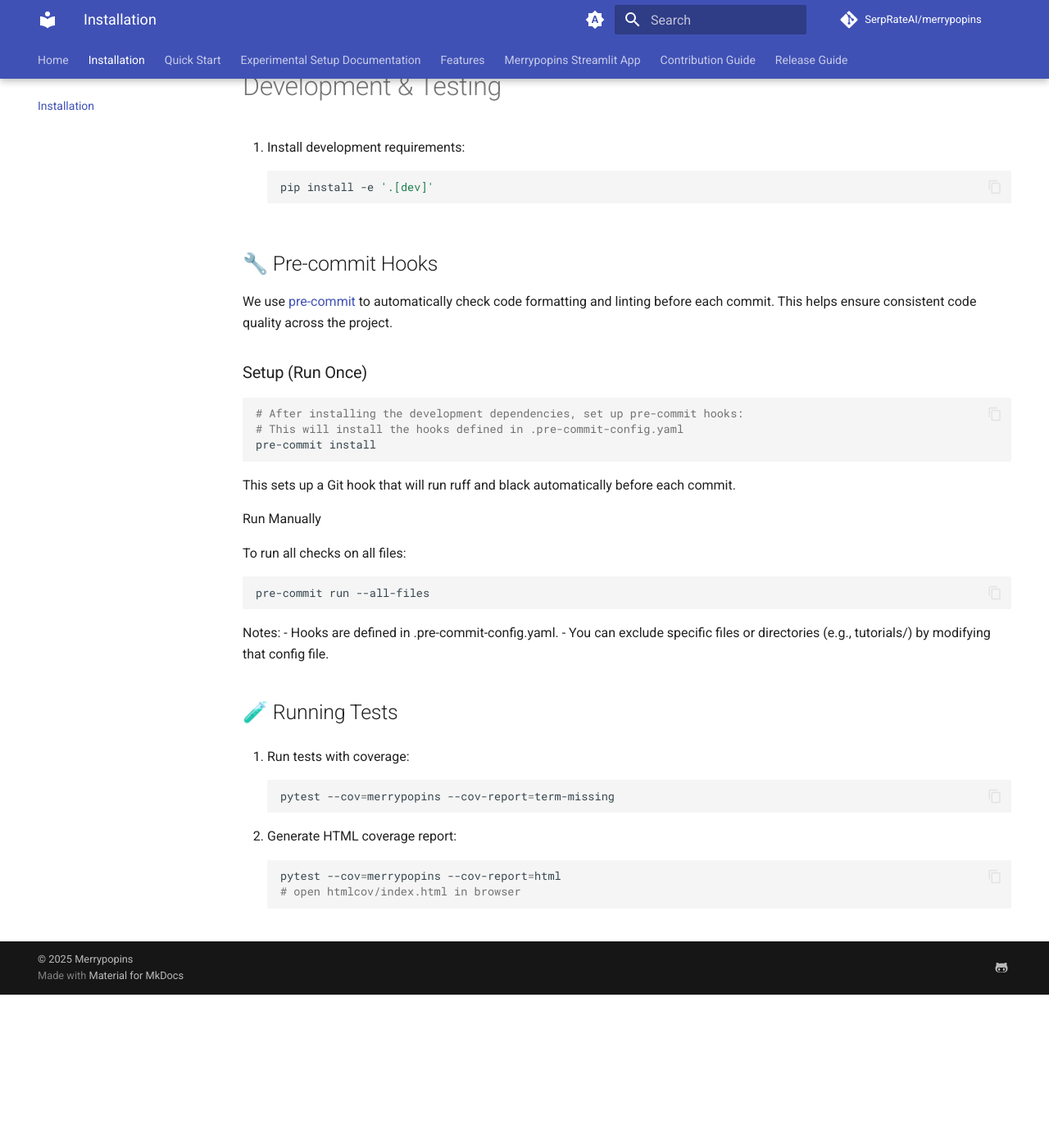
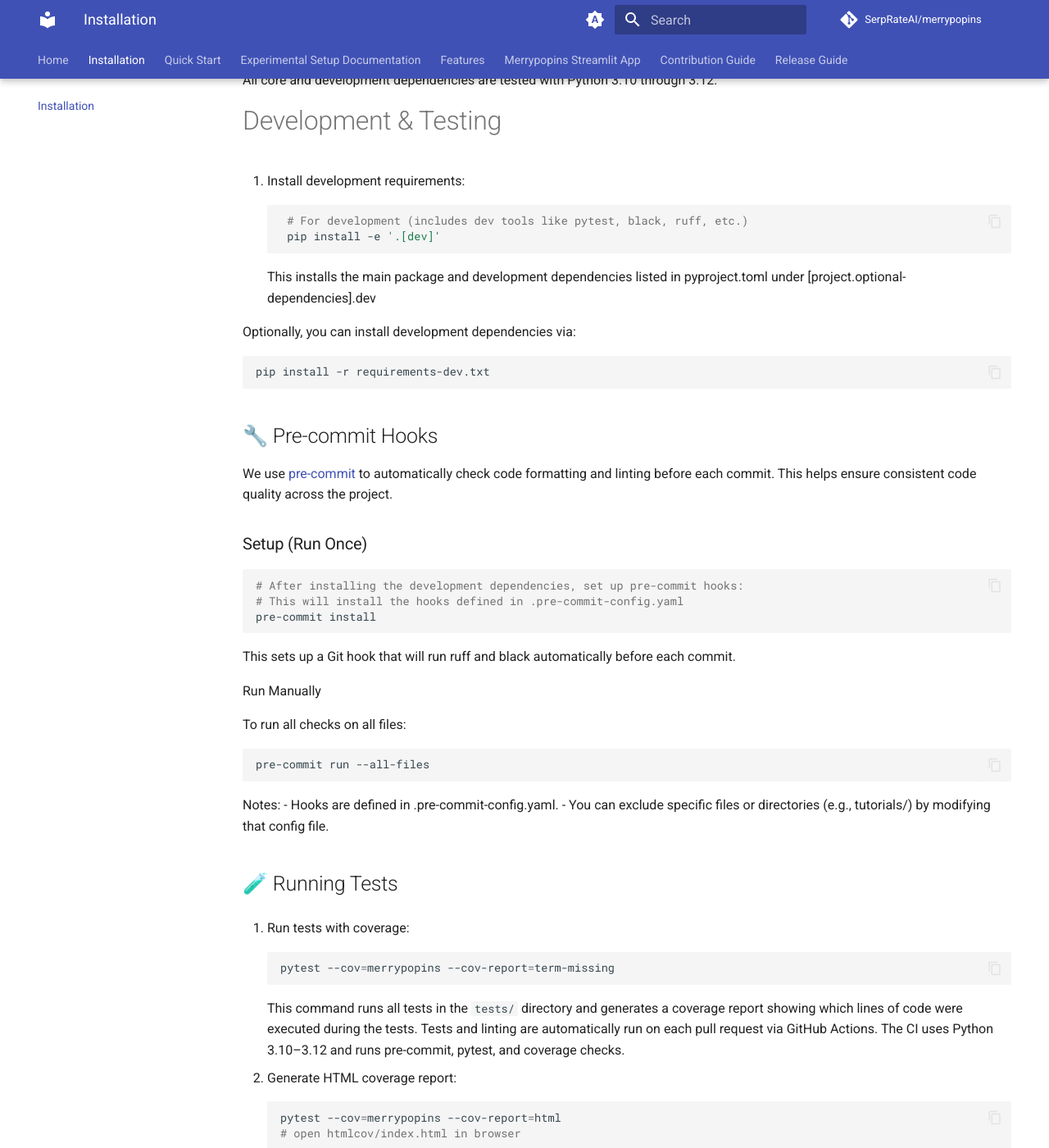
Before and after one commit to SerpRateAI/merrypopins, an MkDocs documentation site: the page built from docs/installation.md, in a window 1280 px wide and 1400 px high, scrolled down 647 px. Shown: the whole window at 82% size. Built offline with MkDocs 1.6.1 and Material for MkDocs 9.7.7, drawn with Linux system fonts in a browser that asks for light colours; comment, search, counter and statistics services are not loaded; before the commit the page ends 1860 px from its top, so only the background shows below that.

````diff
--- a/docs/installation.md
+++ b/docs/installation.md
@@ -23,11 +23,20 @@
 
 These are installed automatically via `pip`.
 
+All core and development dependencies are tested with Python 3.10 through 3.12.
+
 # Development & Testing
 
 1. Install development requirements:
    ```bash
-   pip install -e '.[dev]'
+    # For development (includes dev tools like pytest, black, ruff, etc.)
+    pip install -e '.[dev]'
+   ```
+   This installs the main package and development dependencies listed in pyproject.toml under [project.optional-dependencies].dev
+
+   Optionally, you can install development dependencies via:
+   ```bash
+   pip install -r requirements-dev.txt
    ```
 
 ## 🔧 Pre-commit Hooks
@@ -61,6 +70,8 @@
    ```bash
    pytest --cov=merrypopins --cov-report=term-missing
    ```
+   This command runs all tests in the `tests/` directory and generates a coverage report showing which lines of code were executed during the tests.
+   Tests and linting are automatically run on each pull request via GitHub Actions. The CI uses Python 3.10–3.12 and runs pre-commit, pytest, and coverage checks.
 
 3. Generate HTML coverage report:
    ```bash
````
Also changed, not shown: README.md (+12 -2 lines), docs/index.md (+3 -2 lines), environment.yml (added, +15 -0 lines), pyproject.toml (+26 -22 lines), requirements-dev.txt (added, +7 -0 lines), requirements.txt (+6 -14 lines), 2 other files.
